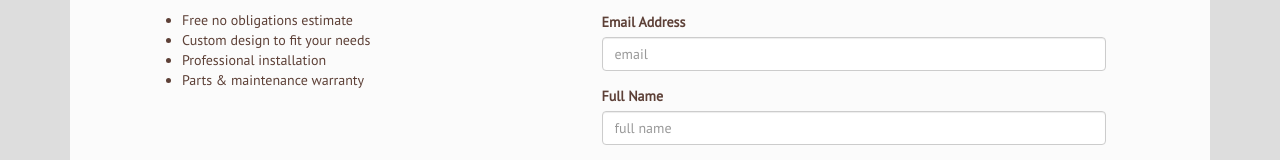
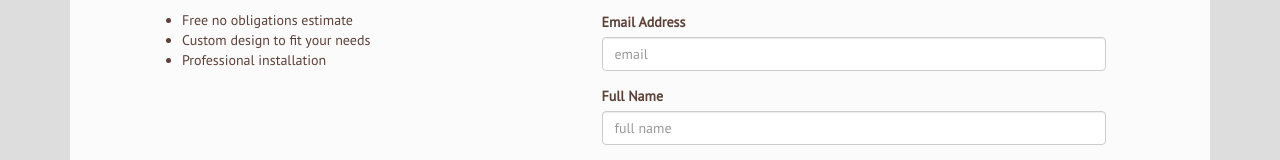
Before and after one commit to michaelroudnitski/rsclosets, a React (Create React App) app: page / in a window 1280 px wide. Shown: the part 2324-2484 px from the top of the page. Built offline with nearby package versions, Linux system fonts and the light colour scheme.

Commit message:
Removed warranty benefit

```diff
--- a/src/js/App.js
+++ b/src/js/App.js
@@ -47,7 +47,6 @@ export default class App extends Component {
               <li>Free no obligations estimate</li>
               <li>Custom design to fit your needs</li>
               <li>Professional installation</li>
-              <li>Parts & maintenance warranty</li>
             </ul>
           </div>
           <div className="col-md-7 col-sm-7 col-xs-12">
```
